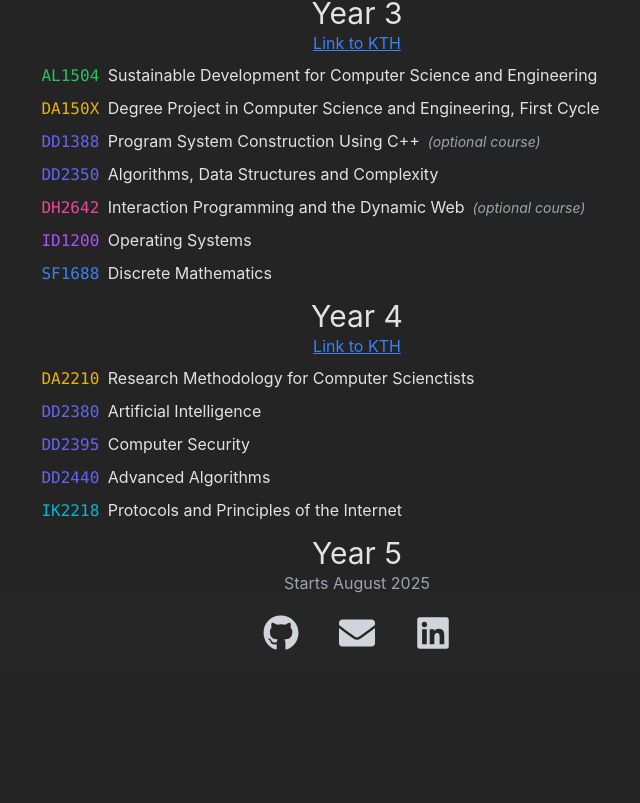
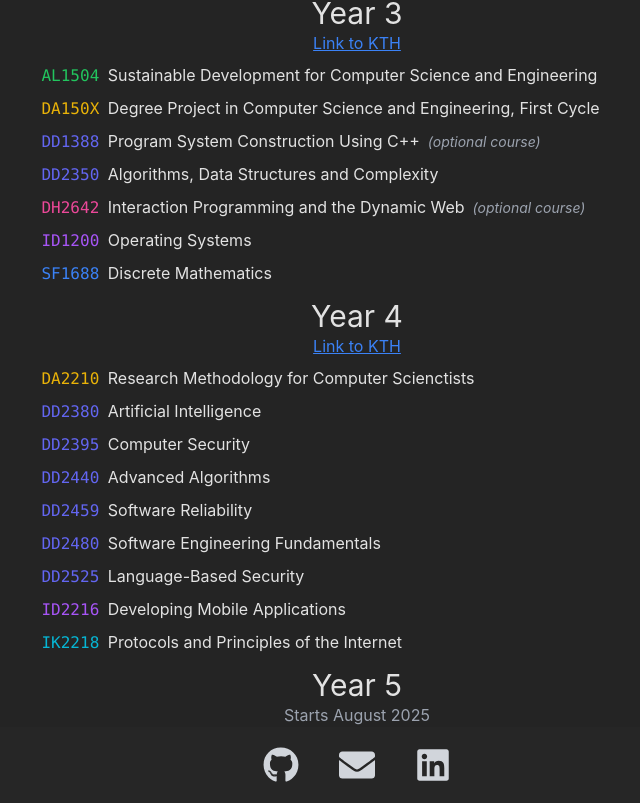
Before and after one commit to dinesjo/react-portfolio, a React (Vite) app: page /courses in a window 1280 px wide. Shown: the part 1003-1806 px from the top of the page, without its empty margins (283-923 px from the left). Before the commit the page ends 1674 px from the top, so only its background shows below. Built offline with nearby package versions, Linux system fonts and the light colour scheme.

Commit message:
Update courses list

```diff
--- a/src/Courses.jsx
+++ b/src/Courses.jsx
@@ -101,6 +101,26 @@ export default function Courses() {
       name: "Artificial Intelligence",
       year: 4,
     },
+    {
+      code: "ID2216",
+      name: "Developing Mobile Applications",
+      year: 4,
+    },
+    {
+      code: "DD2525",
+      name: "Language-Based Security",
+      year: 4,
+    },
+    {
+      code: "DD2480",
+      name: "Software Engineering Fundamentals",
+      year: 4,
+    },
+    {
+      code: "DD2459",
+      name: "Software Reliability",
+      year: 4,
+    },
   ];
 
   // Add color to each course
@@ -136,7 +156,7 @@ export default function Courses() {
         <FaBook className="inline-block me-5" /> Courses
       </h1>
       <h4 className="h4">Here are most of the courses I have taken at KTH.</h4>
-      <h5 className="h5 italic mt-1 text-gray-400">As of October 2024</h5>
+      <h5 className="h5 italic mt-1 text-gray-400">As of January 2025</h5>
 
       <div>
         {/* Loop years 1-4 */}
```
Also changed, not shown: 1 other file (tests, documents, lock files or other folders).
